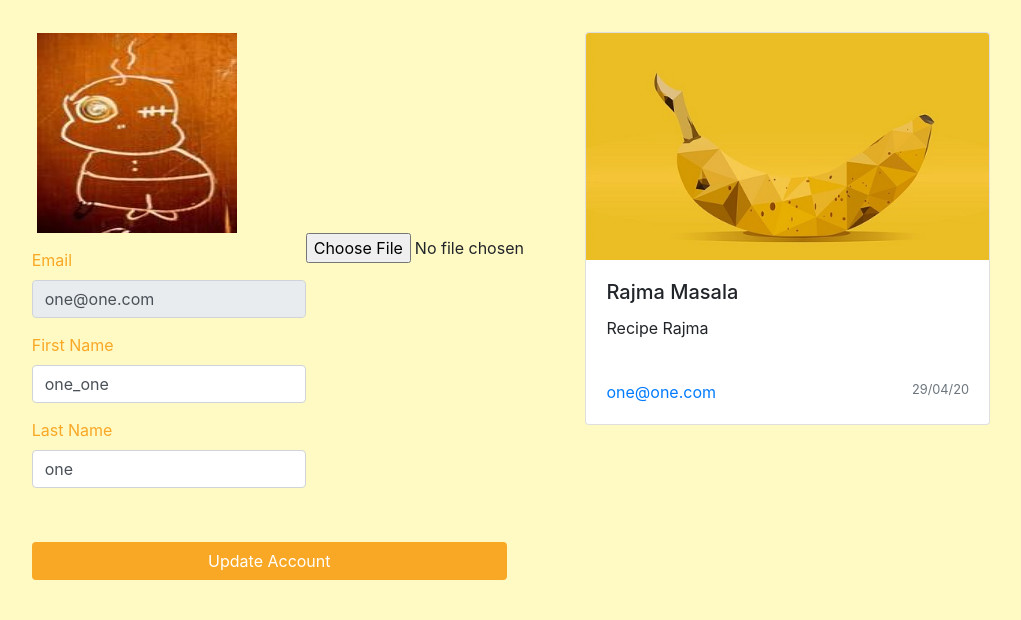
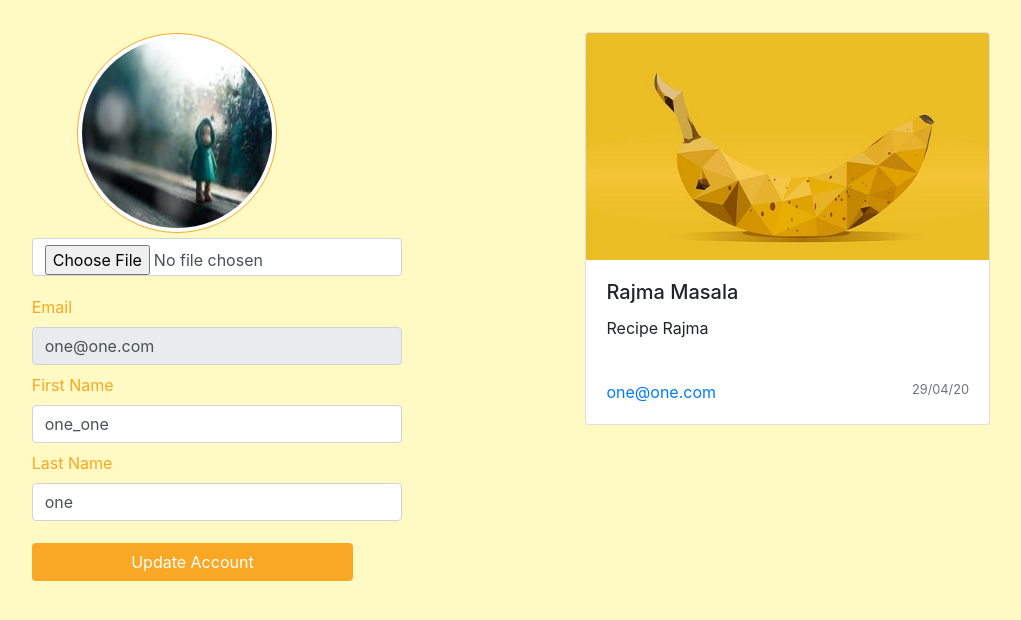
Before and after one commit to agrawalsourabh/CookFood, a Flask app: page /account in a window 1280 px wide. Shown: the part 56-676 px from the top of the page, without its empty margins (62-1083 px from the left). Run offline with Flask 2, Linux system fonts and the light colour scheme; a user stored in the database is signed in; data comes from the database, SQL or seed files in the repository; both versions use the stored data as it was after the commit; some libraries are stand-ins or nearby versions.

Commit message:
Profile Image Styling

```diff
--- a/my_project/account/templates/account/update_account.html
+++ b/my_project/account/templates/account/update_account.html
@@ -1,38 +1,27 @@
 {% extends "base.html" %} {% block content %}
 
-<!-- <div class="jumbotron">
-    <form method="POST">
-        {{ form.hidden_tag() }} {{ form.first_name.label}}
-        <br> {{ form.first_name(value= user_info.first_name) }}
-        <br> {{ form.last_name.label}}
-        <br> {{ form.last_name(value=user_info.last_name) }}
-        <br> {{ form.email.label}}
-        <br> {{ form.email(value= user_info.email) }}
-        <br> {{ form.old_password.label }} <br> {{ form.old_password }}
-        <br> {{ form.new_password.label }} <br> {{ form.new_password }}
-        <br> {{ form.con_password.label }}
-        <br> {{ form.con_password}}
-        <br> {{ form.submit}}
 
-
-    </form>
-</div> -->
 <div class="parent-container">
 
     <div class="row justify-content-md-center">
 
         <div class="col-4 mycontent-left">
             <div class="position-fixed">
-                <img src="{{url_for('static', filename='profile_pics/'+user_info.profile_image)}}" style="width: 200px; height: 200px;">
+
+                <img class="rounded-circle z-depth-1-half avatar-pic img-thumbnail" id="profile-img" src="{{url_for('static', filename='profile_pics/'+user_info.profile_image)}}" style="width: 200px; height: 200px;">
+
                 <form class="form-row" method="POST" enctype="multipart/form-data">
                     {{ form.hidden_tag() }}
                     <div class="form-group">
-                        {{ form.email.label(class="padded_label")}} {{ form.email(value= user_info.email, class="form-control", readonly="readonly") }} {{form.first_name.label(class="padded_label")}} {{ form.first_name(class=" form-control ", value= user_info.first_name) }}
-                        {{form.last_name.label(class="padded_label")}} {{ form.last_name(class="form-control ", value=user_info.last_name) }}
+                        {{ form.profile_pic(class="form-control", onchange="readURL(this);")}}
+                        <div class="user-details">
+                            {{ form.email.label(class="padded_label")}} {{ form.email(value= user_info.email, class="form-control", readonly="readonly") }} {{form.first_name.label(class="padded_label")}} {{ form.first_name(class=" form-control ", value= user_info.first_name) }}
+                            {{form.last_name.label(class="padded_label")}} {{ form.last_name(class="form-control ", value=user_info.last_name) }}
+                        </div>
                     </div>
-                    <div class="form-group">
-                        {{ form.profile_pic}}
-                    </div>
+                    <!-- <div class="form-group">
+
+                    </div> -->
                     <div class="update-btn">
                         {{ form.submit(class_="btn btn-block btn-color")}}
                         <!-- <button type="submit">Uploooooad</button> -->
--- a/my_project/static/css/main.css
+++ b/my_project/static/css/main.css
@@ -112,8 +112,14 @@ nav>a:hover {
     height: 80%;
 }
 
+#profile-img {
+    margin-left: 8%;
+    margin-bottom: 1%;
+    border-color: var(--primary_color);
+}
+
 .update-btn {
-    margin-top: 5%;
+    margin-top: 1%;
     width: 62%;
 }
 
@@ -124,8 +130,13 @@ nav>a:hover {
     position: relative;
 }
 
+.user-details {
+    margin-top: 3%;
+    margin-bottom: 0;
+}
+
 .padded_label {
-    padding-top: 15px;
+    padding-top: 8px;
     color: var(--primary_color);
     /* margin-top: 15px;
     padding-bottom: 10px; */
--- /dev/null
+++ b/my_project/static/js/main.js
@@ -0,0 +1,12 @@
+function readURL(input) {
+    if (input.files && input.files[0]) {
+        var reader = new FileReader();
+
+        reader.onload = function(e) {
+            $('#profile-img')
+                .attr('src', e.target.result);
+        };
+
+        reader.readAsDataURL(input.files[0]);
+    }
+}
--- a/my_project/templates/base.html
+++ b/my_project/templates/base.html
@@ -9,6 +9,8 @@
     <script src="https://cdn.jsdelivr.net/npm/popper.js@1.16.0/dist/umd/popper.min.js" integrity="sha384-Q6E9RHvbIyZFJoft+2mJbHaEWldlvI9IOYy5n3zV9zzTtmI3UksdQRVvoxMfooAo" crossorigin="anonymous"></script>
     <script src="https://stackpath.bootstrapcdn.com/bootstrap/4.4.1/js/bootstrap.min.js" integrity="sha384-wfSDF2E50Y2D1uUdj0O3uMBJnjuUD4Ih7YwaYd1iqfktj0Uod8GCExl3Og8ifwB6" crossorigin="anonymous"></script>
     <link rel="stylesheet" href="{{ url_for('static', filename='css/main.css') }}">
+
+    <script src="{{url_for('static', filename='js/main.js')}}"></script>
 </head>
 
 <body>
```
Also changed, not shown: my_project/data.sqlite, my_project/static/profile_pics/one@one.com.jpg, my_project/static/profile_pics/sourabh@test.com.jpg (added).
